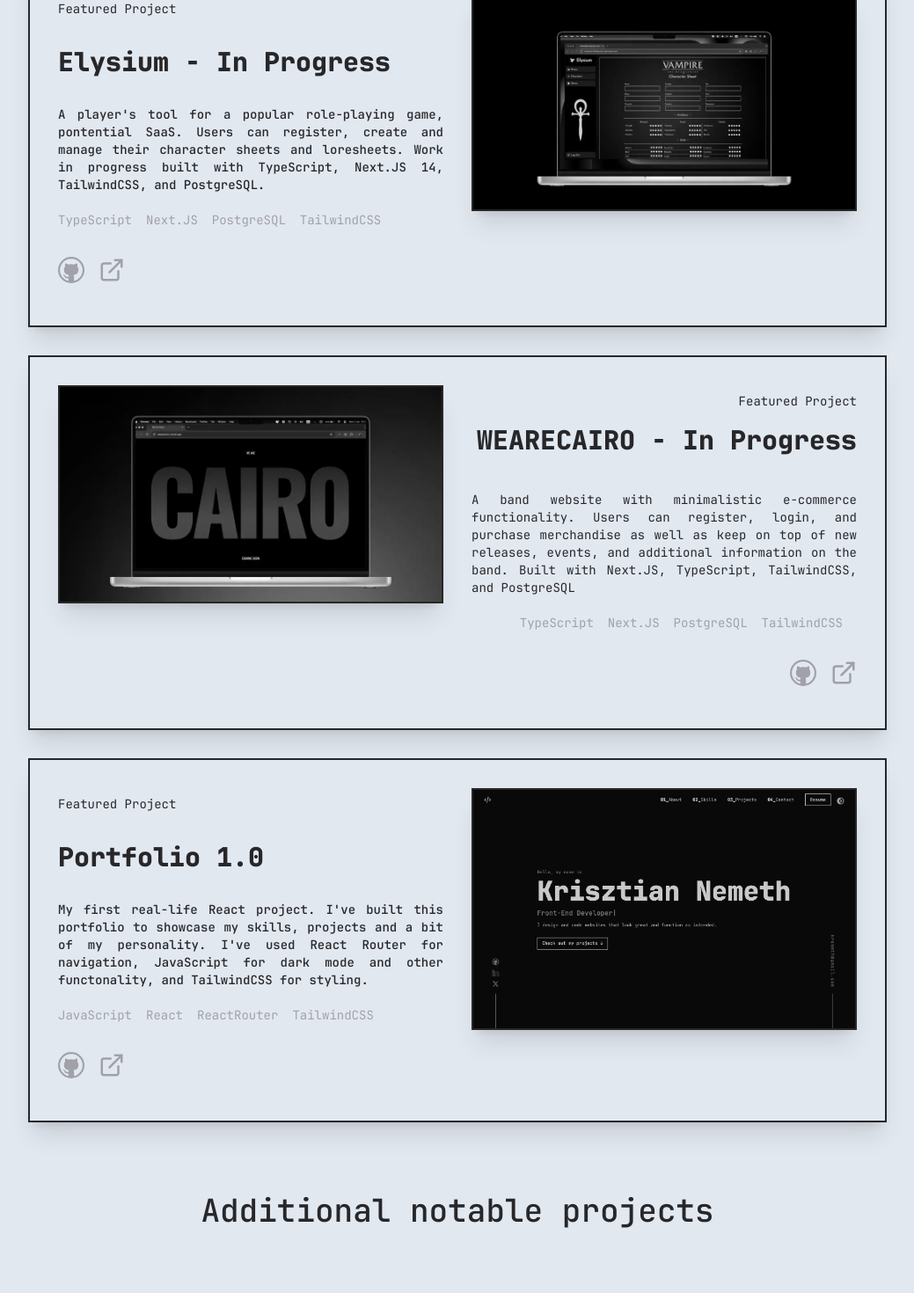
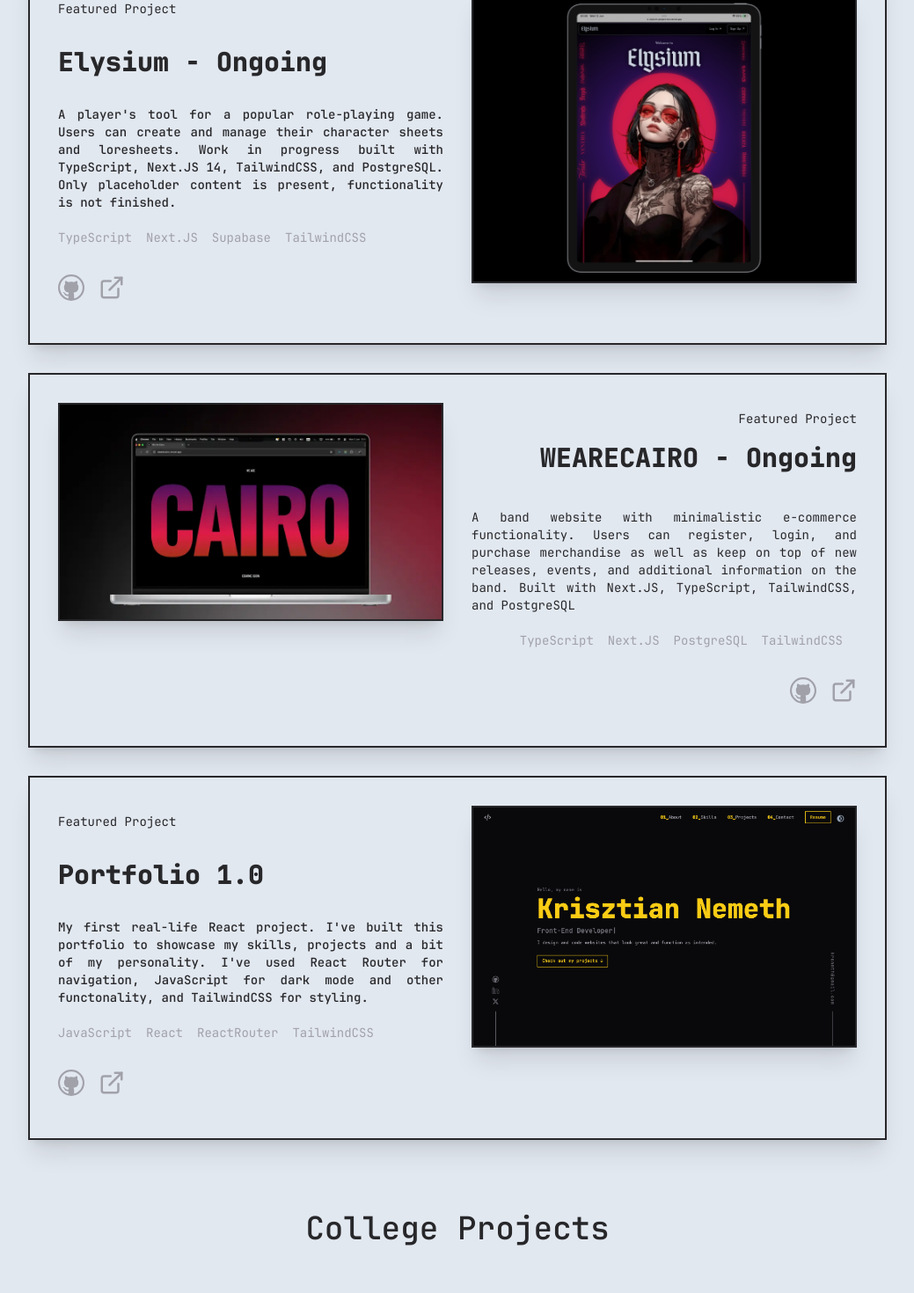
Before and after one commit to krisnemeth/Portfolio-1.0, a React (Vite) app: page / in a window 1280 px wide. Shown: the part 2740-4210 px from the top of the page at 88% size, without its empty margins (120-1159 px from the left). Built offline with nearby package versions, Linux system fonts and the light colour scheme.

Commit message:
replaced project thumbnail, and removed grayscale effect from images

```diff
--- a/src/components/Sections/Projects/FeaturedItemLeft.jsx
+++ b/src/components/Sections/Projects/FeaturedItemLeft.jsx
@@ -105,7 +105,7 @@
                 : '/images/Portfolio - dark.png'
             }
             alt=''
-            className='grayscale hover:grayscale-0 transition duration-500 ease-out box-border border-2 border-zinc-800 shadow-xl'
+            className=' border-2 border-zinc-800 shadow-xl'
           />
         </a>
       </div>
--- a/src/components/Sections/Projects/FeaturedItemLeftNew.jsx
+++ b/src/components/Sections/Projects/FeaturedItemLeftNew.jsx
@@ -45,8 +45,8 @@
               <img
                 src={
                   darkMode
-                    ? '/images/ProductShot.webp'
-                    : '/images/ProductShot.webp'
+                    ? '/images/iPadDarkShot.png'
+                    : '/images/iPadLightShot.png'
                 }
                 alt=''
                 className='md:hidden border-2 border-zinc-800 shadow-xl'
@@ -100,10 +100,12 @@
         >
           <img
             src={
-              darkMode ? '/images/ProductShot.webp' : '/images/ProductShot.webp'
+              darkMode
+                ? '/images/iPadDarkShot.png'
+                : '/images/iPadLightShot.png'
             }
             alt=''
-            className='grayscale hover:grayscale-0 transition duration-500 ease-out box-border border-2 border-zinc-800 shadow-xl'
+            className='border-2 border-zinc-800 shadow-xl'
           />
         </a>
       </div>
--- a/src/components/Sections/Projects/FeaturedItemRightNew.jsx
+++ b/src/components/Sections/Projects/FeaturedItemRightNew.jsx
@@ -19,7 +19,7 @@
           <img
             src='/images/CairoShot.webp'
             alt=''
-            className='grayscale hover:grayscale-0 transition duration-500 ease-out border-2 border-zinc-800 shadow-xl'
+            className='border-2 border-zinc-800 shadow-xl'
           />
         </a>
       </div>
--- a/src/components/Sections/Projects/Projects.jsx
+++ b/src/components/Sections/Projects/Projects.jsx
@@ -20,11 +20,11 @@
         <FeaturedItemLeftNew
           darkMode={darkMode}
           project={{
-            title: 'Elysium - In Progress',
-            description: `A player's tool for a popular role-playing game, pontential SaaS. Users can register, create and manage their character sheets and loresheets. Work in progress built with TypeScript, Next.JS 14, TailwindCSS, and PostgreSQL.`,
+            title: 'Elysium - Ongoing',
+            description: `A player's tool for a popular role-playing game. Users can create and manage their character sheets and loresheets. Work in progress built with TypeScript, Next.JS 14, TailwindCSS, and PostgreSQL. Only placeholder content is present, functionality is not finished.`,
             tech1: 'TypeScript',
             tech2: 'Next.JS',
-            tech3: 'PostgreSQL',
+            tech3: 'Supabase',
             tech4: 'TailwindCSS',
             link1: 'https://elysium-project-ten.vercel.app/',
             link2: 'https://github.com/krisnemeth/Elysium',
@@ -34,7 +34,7 @@
       <FeaturedProjectGrid>
         <FeaturedItemRightNew
           project={{
-            title: 'WEARECAIRO - In Progress',
+            title: 'WEARECAIRO - Ongoing',
             description: `A band website with minimalistic e-commerce functionality. Users can register, login, and purchase merchandise as well as keep on top of new releases, events, and additional information on the band. Built with Next.JS, TypeScript, TailwindCSS, and PostgreSQL`,
             tech1: 'TypeScript',
             tech2: 'Next.JS',
@@ -79,7 +79,7 @@
 
       <div className='flex flex-col w-full my-10'>
         <h2 className='text-4xl text-zinc-800 dark:text-zinc-400 text-center font-jetBrainsSemibold my-10'>
-          Additional notable projects
+          College Projects
         </h2>
         {/* <hr className='bg-yellow-400 w-full h-1 mt-2 border-0' /> */}
       </div>
@@ -124,6 +124,53 @@
           }}
         />
       </div>
+      <div className='flex flex-col w-full my-10'>
+        {/* <h2 className='text-4xl text-zinc-800 dark:text-zinc-400 text-center font-jetBrainsSemibold my-10'>
+          Practice projects - coming soon
+        </h2> */}
+        {/* <hr className='bg-yellow-400 w-full h-1 mt-2 border-0' /> */}
+      </div>
+
+      {/* <div className='grid grid-cols-1 md:grid-cols-1 xl:grid-cols-2 gap-4 mt-4'>
+        <GridItem
+          project={{
+            title: 'National Museum of Scotland',
+            description: `My college graded unit project built on a MySQL database offering CRUD and Image upload functionality. Users can register and book events offered by the museum. `,
+            tech1: 'JavaScript',
+            tech2: 'PHP',
+            tech3: 'MySQL',
+            tech4: 'Bootstrap',
+            link1: 'https://github.com/krisnemeth/National-Museum-of-Scotland',
+            link2: 'https://nms-kn.000webhostapp.com/index.php',
+          }}
+        />
+        <GridItem
+          project={{
+            title: 'eRevive',
+            description: `A portal dedicated to the recycling of used electronics. CRUD system
+                          with user registration and image upload.`,
+            tech1: 'JavaScript',
+            tech2: 'PHP',
+            tech3: 'MySQL',
+            tech4: 'Bootstrap',
+            link1: 'https://github.com/krisnemeth/eRevive',
+            link2: 'https://erevive-kn.000webhostapp.com/',
+          }}
+        />
+
+        <GridItem
+          project={{
+            title: 'Winter Adventures',
+            description: `Site featuring popular ski resorts in France. Real time weather information, maps, and equipment rental calculator included.`,
+            tech1: 'JavaScript',
+            tech2: 'OpenWeather',
+            tech3: 'HereMaps',
+            tech4: 'Bootstrap',
+            link1: 'https://github.com/krisnemeth/winter-holidays',
+            link2: 'https://tranquil-travesseiro-20fb0f.netlify.app/',
+          }}
+        />
+      </div> */}
     </Section>
   );
 }
```
Also changed, not shown: public/images/iPadDarkShot.png (added), public/images/iPadLightShot.png (added).
